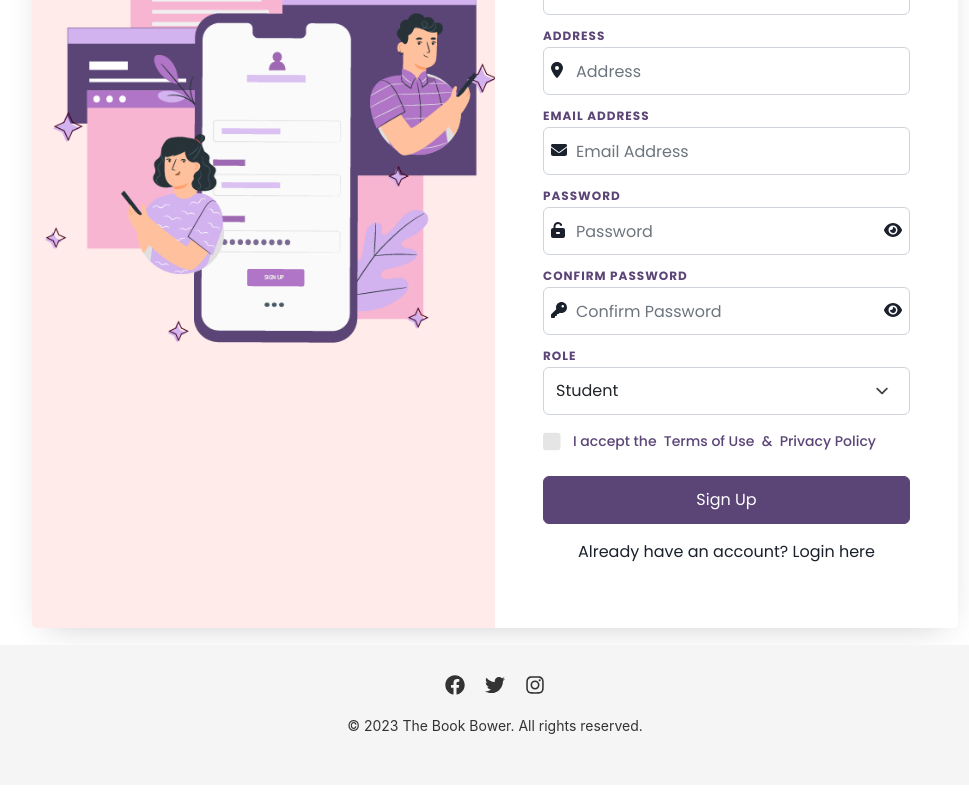
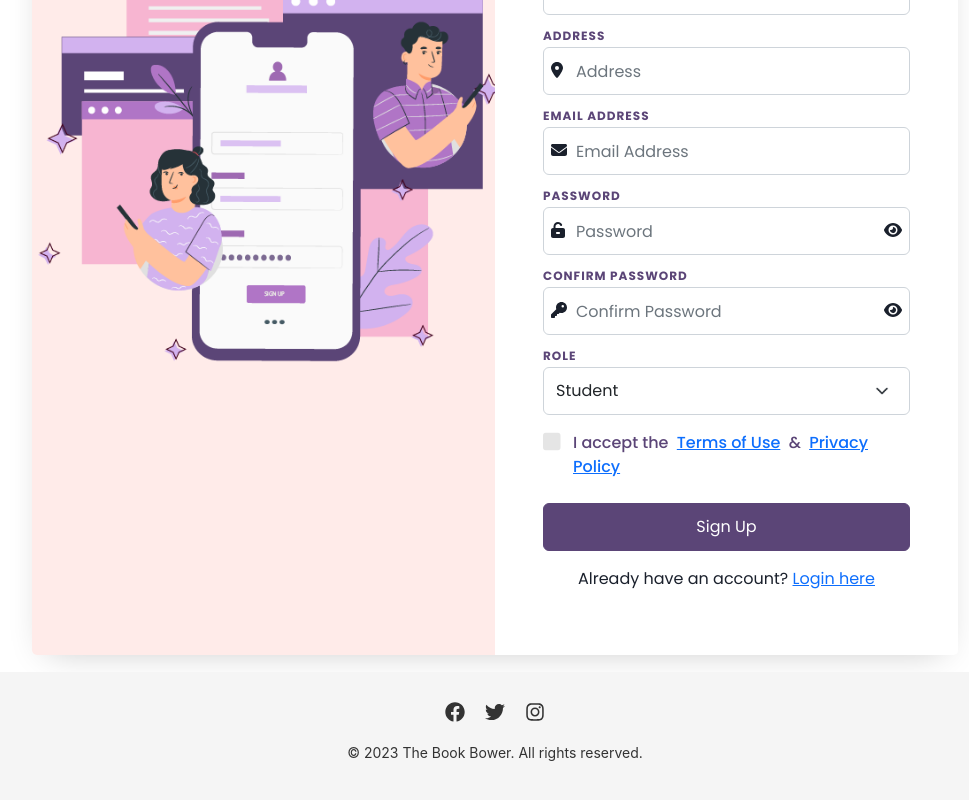
Before and after one commit to buniagj/TheBookBower-Front-End-, a React (Vite) app: page /signup in a window 1280 px wide. Shown: the part 702-1502 px from the top of the page, without its empty margins (145-1114 px from the left). Built offline with nearby package versions, Linux system fonts and the light colour scheme.

Commit message:
Some css adjustments

```diff
--- a/src/pages/Auth/ForgotPassword.css
+++ b/src/pages/Auth/ForgotPassword.css
@@ -83,7 +83,7 @@
 }
 
 .forgot-password p {
-  font-size: 14px;
+  font-size: 16px;
   text-align: justify;
   margin:24px 0;
 }
@@ -168,6 +168,11 @@
   cursor: pointer;
 }
 
+.forgot-password a {
+  color: var(--bs-link-color) !important;
+  text-decoration: underline !important;
+}
+
 .forgot-password .ml-auto {
   margin-left: auto !important;
 
@@ -193,7 +198,7 @@
   position: relative;
   padding-left: 30px;
   cursor: pointer;
-  font-size: 14px;
+  font-size: 16px;
   font-weight: 500;
   -webkit-user-select: none;
   -moz-user-select: none;
--- a/src/pages/Auth/Login.css
+++ b/src/pages/Auth/Login.css
@@ -159,14 +159,19 @@
   cursor: pointer;
 }
 
+.login a {
+  color: var(--bs-link-color) !important;
+  text-decoration: underline !important;
+}
+
 .login .ml-auto {
   margin-left: auto !important;
+}
 
-}
 .login .ml-auto a {
   color: gray;
   text-decoration: none;
-  font-size: 14px;
+  font-size: 16px;
 }
 
 .login .ml-auto a:hover {
@@ -184,7 +189,7 @@
   position: relative;
   padding-left: 30px;
   cursor: pointer;
-  font-size: 14px;
+  font-size: 16px;
   font-weight: 500;
   -webkit-user-select: none;
   -moz-user-select: none;
--- a/src/pages/Auth/Signup.css
+++ b/src/pages/Auth/Signup.css
@@ -230,6 +230,12 @@
   padding-left: 2rem !important;
 }
 
+.signup a {
+  color: var(--bs-link-color) !important;
+  text-decoration: underline !important;
+  font-size: 16px !important;
+}
+
 .signup .ml-auto {
   margin-left: auto !important;
 }
@@ -237,7 +243,7 @@
 .signup .ml-auto a {
   color: gray;
   text-decoration: none;
-  font-size: 14px;;
+  font-size: 16px;;
 }
 
 .signup .ml-auto a:hover {
@@ -255,7 +261,7 @@
   position: relative;
   padding-left: 30px;
   cursor: pointer;
-  font-size: 14px;
+  font-size: 16px;
   font-weight: 500;
   -webkit-user-select: none;
   -moz-user-select: none;
--- a/src/pages/Home/HeroSection.css
+++ b/src/pages/Home/HeroSection.css
@@ -30,6 +30,7 @@
    background-color: #5b4577 !important;
    border-radius: 5px;
    text-decoration: none;
+   padding: 5px 10px;
 }
 
 .hero-section button:hover {
```
Also changed, not shown: 1 other file (tests, documents, lock files or other folders).
